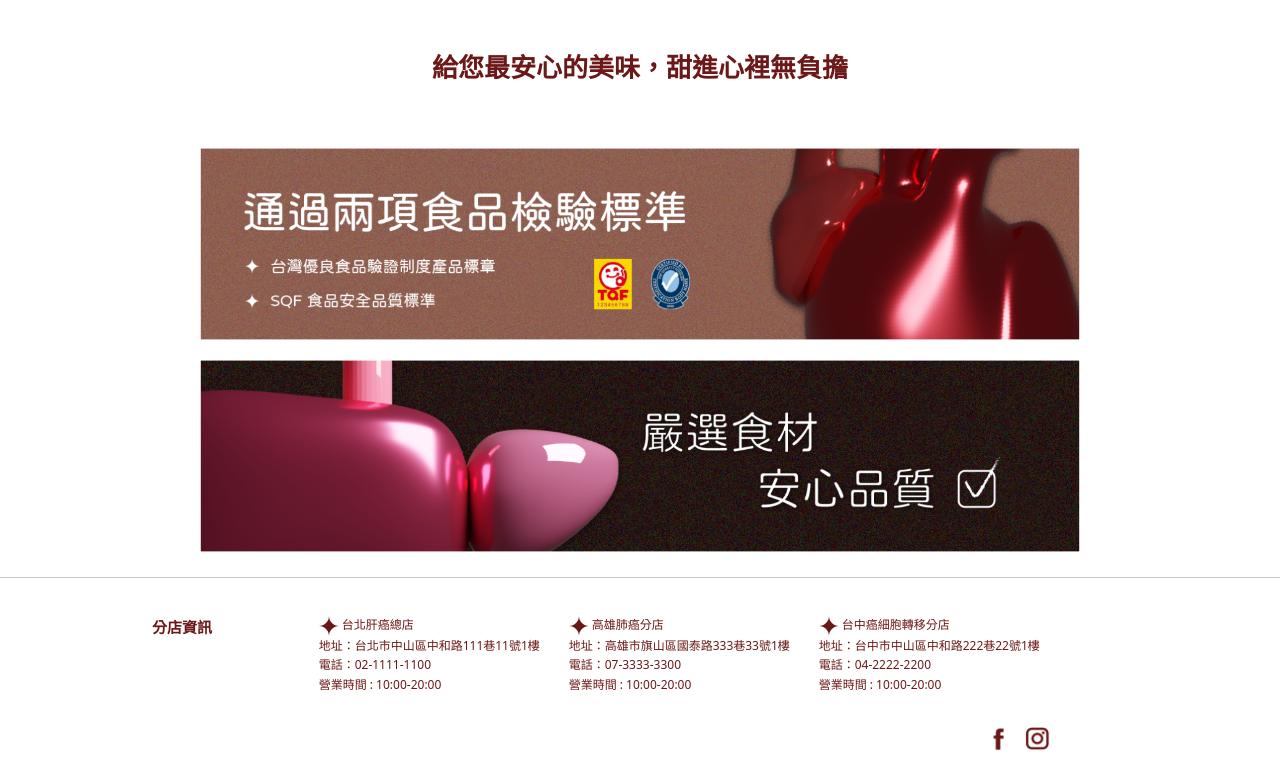
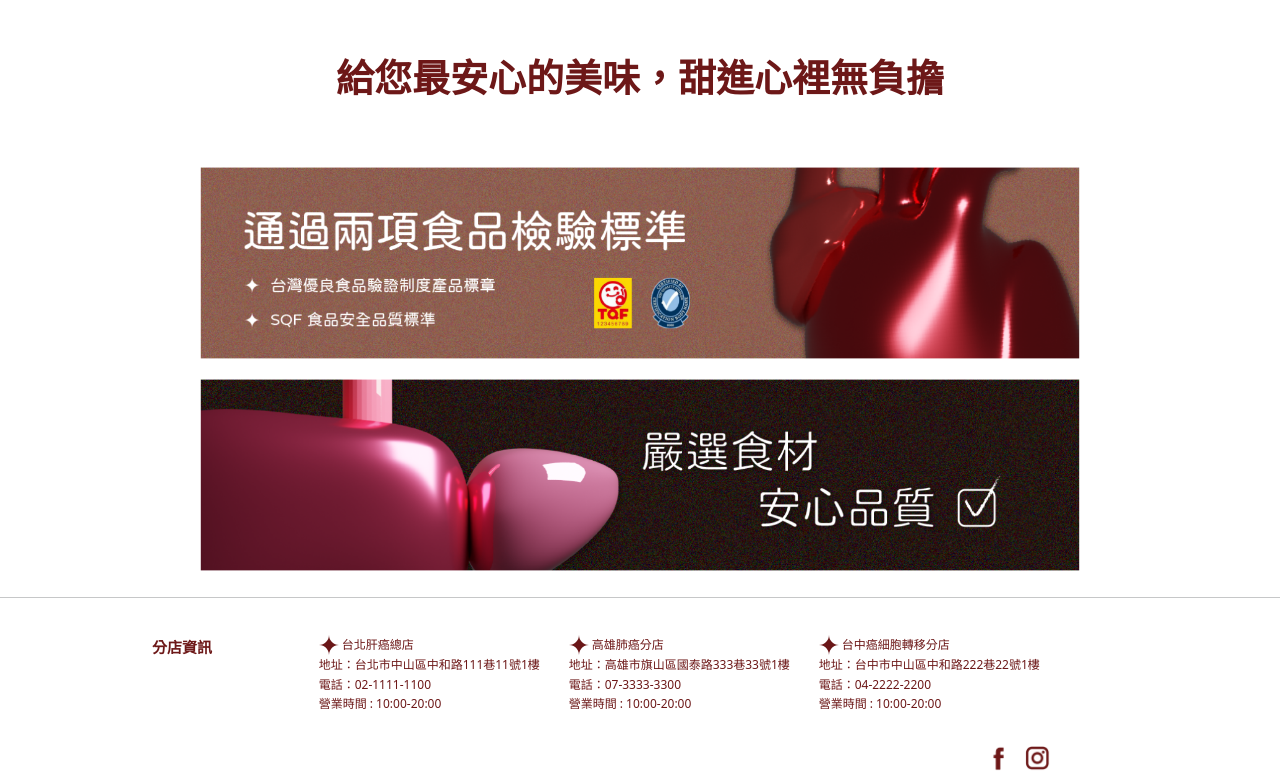
Before and after one commit to iwannaeatu/iwannaeatu.github.io, a plain HTML site: page index.html in a window 1280 px wide. Shown: the part 2147-2928 px from the top of the page. Drawn offline with nearby package versions, Linux system fonts and the light colour scheme.

Commit message:
fontsize

```diff
--- a/css/main.css
+++ b/css/main.css
@@ -171,7 +171,7 @@
 }
 .ad p {
   font-weight: bold;
-  font-size: 26px;
+  font-size: 38px;
   color: #6d1818;
   text-align: center;
   margin-top: 50px;
```
